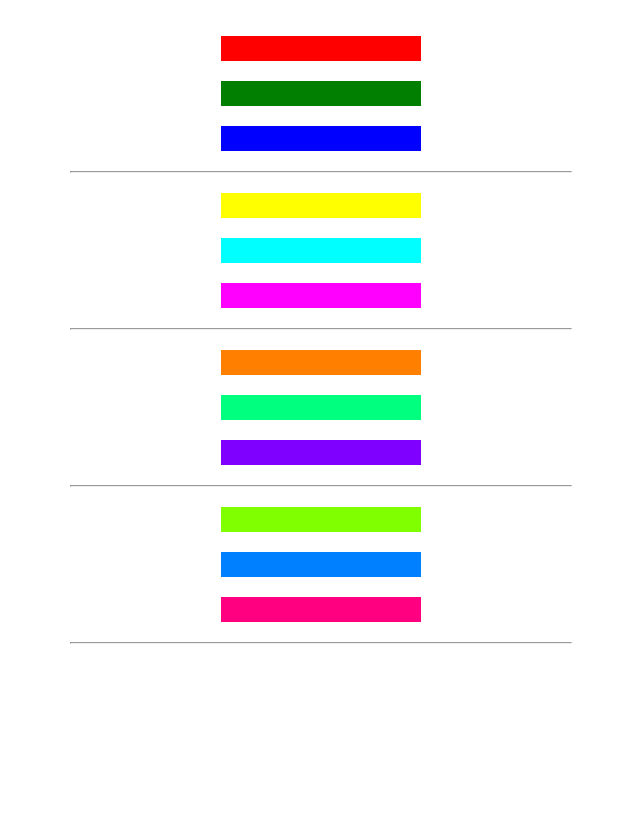
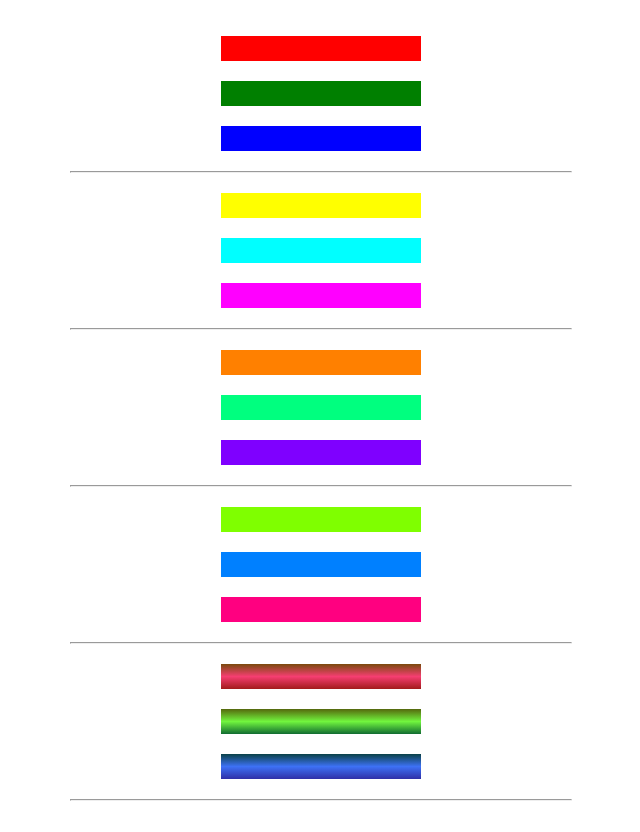
Before and after one commit to p-d-n/css-colors, a plain HTML site: page index.html in a window 1280 px wide. Shown: the part 79-911 px from the top of the page, without its empty margins (319-959 px from the left). Before the commit the page ends 800 px from the top, so only its background shows below. Drawn offline with Linux system fonts and the light colour scheme.

Commit message:
Linear-gradient RGB, HEX, HSL

```diff
--- a/index.html
+++ b/index.html
@@ -25,6 +25,10 @@
 			<div class="marker azure"></div>
 			<div class="marker roze"></div>
 			<hr>
+			<div class="marker gradientRed"></div>
+			<div class="marker gradientGreen"></div>
+			<div class="marker gradientBlue"></div>
+			<hr>
 		</div>
 	</body>
 </html>
--- a/styles.css
+++ b/styles.css
@@ -51,6 +51,7 @@ hr {
 
 .violet {
 	background-color: #7F00FF;
+	background-color: #7F00FF;
 }
 
 .chartreuse {
@@ -64,3 +65,15 @@ hr {
 .roze {
 	background-color: #FF0080;
 }
+
+.gradientRed {
+	background: linear-gradient(180deg, rgb(122, 74, 14), rgb(245, 62, 113), rgb(162, 27, 27));
+}
+
+.gradientGreen {
+	background: linear-gradient(#55680D, #71F53E, #116C31);
+}
+
+.gradientBlue {
+	 background: linear-gradient(hsl(186, 76%, 16%), hsl(223, 90%, 60%), hsl(240, 56%, 42%));
+}
```
